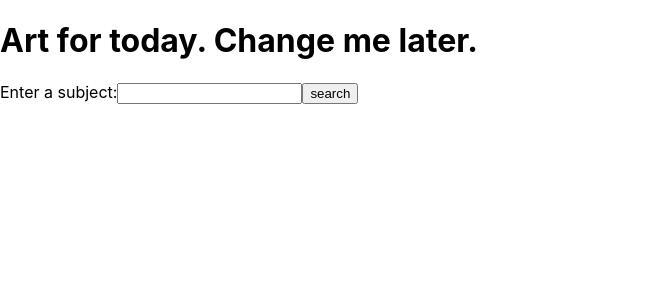
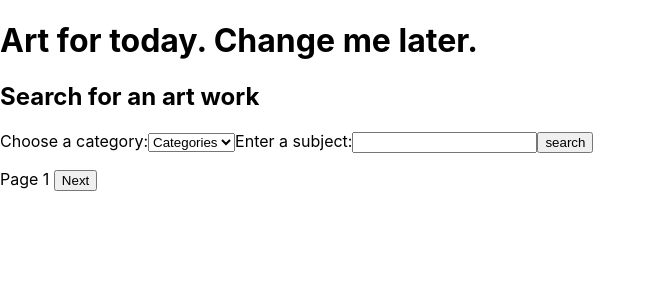
Before and after one commit to mr-mckenzie/w8_d1_lab, a React (Create React App) app: page / in a window 1280 px wide. Shown: the top 300 px of the page, without its empty margins (0-656 px from the left). Built offline with nearby package versions, Linux system fonts and the light colour scheme.

Commit message:
buttons to be fixed

```diff
--- a/src/components/ArtSearch.js
+++ b/src/components/ArtSearch.js
@@ -1,8 +1,14 @@
 import { useState } from "react"
 
-const ArtSearch = ({getArt}) => {
+const ArtSearch = ({ getArt, setPage, page }) => {
 
     const [query, setQuery] = useState("");
+
+    const [category, setCategory] = useState("")
+
+    const handleSelectChange = (event) => {
+        setCategory(event.target.value)
+    }
 
     const handleQueryChange = (event) => {
         setQuery(event.target.value)
@@ -11,18 +17,36 @@ const ArtSearch = ({getArt}) => {
     const handleSubmit = (event) => {
         event.preventDefault();
         // newSearch(query);
-        getArt(query.toLowerCase())
+        setPage(1)
+        if (query && category) {
+            getArt(query.toLowerCase(), category, page)
+            // setPage(1)
+        }
+
         // setQuery("");
     };
 
+
+
     return (
         <>
+            <h2>Search for an art work</h2>
             <form onSubmit={handleSubmit}>
+            <label>
+                Choose a category:
+            </label>
+            <select onChange={handleSelectChange} required>
+                <option hidden value="">Categories</option>
+                <option value="q">Any</option>
+                <option value="query[term][artist_title]">Artist</option>
+                <option value="query[term][subject_titles]">Subject</option>
+                <option value="query[term][title]">Title</option>
+            </select>
                 <label>
                     Enter a subject:
-                    <input type="text" value={query} onChange={handleQueryChange}/>
+                    <input type="text" value={query} onChange={handleQueryChange} required/>
                 </label>
-                <input type="submit" value="search"/>
+                <input type="submit" value="search" />
             </form>
         </>
     );
--- a/src/components/SearchList.js
+++ b/src/components/SearchList.js
@@ -1,7 +1,9 @@
 import ListItem from "./ListItem";
+import React, { useState } from 'react';
 
 
-const SearchList = ({ arts, clickedArtWork }) => {
+const SearchList = ({ arts, clickedArtWork, changePage, page}) => {
+
 
     const listComponents = arts.map((pieceArt) => {
 
@@ -9,11 +11,18 @@ const SearchList = ({ arts, clickedArtWork }) => {
             <ListItem key={pieceArt.id} pieceArt={pieceArt} clickedArtWork={clickedArtWork}/>
         );
     });
+
+
     return (
         <>
             <ul>
                 {listComponents}
             </ul>
+            <div>
+            { (page > 1) ? <button onClick={() => changePage((pageNumber) => pageNumber-1)}>Previous</button> : null}
+            <label>Page {page} </label>
+            <button onClick={() => changePage((pageNumber) => pageNumber+1)}>Next</button>
+            </div>
         </>
     );
 };
--- a/src/containers/ArtContainer.js
+++ b/src/containers/ArtContainer.js
@@ -8,23 +8,11 @@ const ArtContainer = () => {
     const [arts, setArts] = useState([])
     const [clickedArt, setClickArt] = useState(null)
     const [clickedArtInfo, setClickedArtInfo] = useState(null)
-    // let [yourSearch, setYourSearch] = useState("")
-
-    // const newSearch = (searchQuery) => {
-    //     // setYourSearch(searchQuery)
-    //     // console.log(yourSearch)
-    //     // getArt(yourSearch)
-    //     // if (yourSearch !== "") {
-    //     //
-    //     // };
-    // };
+    const [page, setPage] = useState(1)
+    const [searchString, setSearchString] = useState("")
+    const [category, setCategory] = useState("")
 
 
-    // useEffect(() => {
-    //     if (clickedArt) {
-    //         getArtWorkInfo(clickedArt.api_link);
-    //     }
-    // }, [clickedArtInfo]);
 
     const getArtWorkInfo = function (clickedArtUrl) {
         fetch(clickedArtUrl)
@@ -32,33 +20,41 @@ const ArtContainer = () => {
             .then(artsData => setClickedArtInfo(artsData.data))
     }
 
-
     const clickedArtWork = (artWork) => {
         setClickArt(artWork);
         getArtWorkInfo(artWork.api_link)
     };
-    // `https://api.artic.edu/api/v1/artworks/search?q=${yourSearch}?page=1&limit=100`
-    // `https://api.artic.edu/api/v1/artworks/search?q=title=${yourSearch}?page=1&limit=100`
-    const getArt = function (yourSearch) {
+
+
+    const getArt = function (yourSearch, category, pageInit) {
         setArts([])
-        const url = `https://api.artic.edu/api/v1/artworks/search?query[term][artist_title]=${yourSearch}&limit=100`
-        console.log(url)
+        setCategory(category)
+        setSearchString(yourSearch)
+        // setPage(pageInit)
+        const url = `https://api.artic.edu/api/v1/artworks/search?${category}=${yourSearch}&page=${pageInit}&limit=10`
         fetch(url)
             .then(res => res.json())
             .then(artsData => setArts(artsData.data))
     }
 
+    const changePage = (pageChanged) => {
+        setPage(pageChanged)
+        getArt(searchString, category, page)
+    }
+
     return (
         <>
-            <ArtSearch getArt={getArt} />
-            {/* <p>{arts}</p> */}
-            {/* {console.log(arts)} */}
-            {/* {console.log(yourSearch)} */}
-            <SearchList arts={arts} clickedArtWork={clickedArtWork} />
-            {clickedArt && clickedArtInfo ? <ArtDisplay artWork={clickedArt} artWorkInfo={clickedArtInfo}/> : null}
+            <ArtSearch getArt={getArt} setPage={setPage} page={page}/>
+            <SearchList arts={arts} clickedArtWork={clickedArtWork} changePage={changePage} page={page}/>
+            {clickedArt && clickedArtInfo ? <ArtDisplay artWork={clickedArt} artWorkInfo={clickedArtInfo} /> : null}
+
         </>
     );
 
 };
 
 export default ArtContainer;
+
+ // `https://api.artic.edu/api/v1/artworks/search?q=${yourSearch}?page=1&limit=100`
+    // https://api.artic.edu/api/v1/artworks/search?query[term][artist_title]=${yourSearch}&limit=100
+    // const url = `https://api.artic.edu/api/v1/artworks/search?${category}=${yourSearch}&page=2&limit=10`
```
Also changed, not shown: src/components/ArtDisplay.js (+1 -7 lines).
